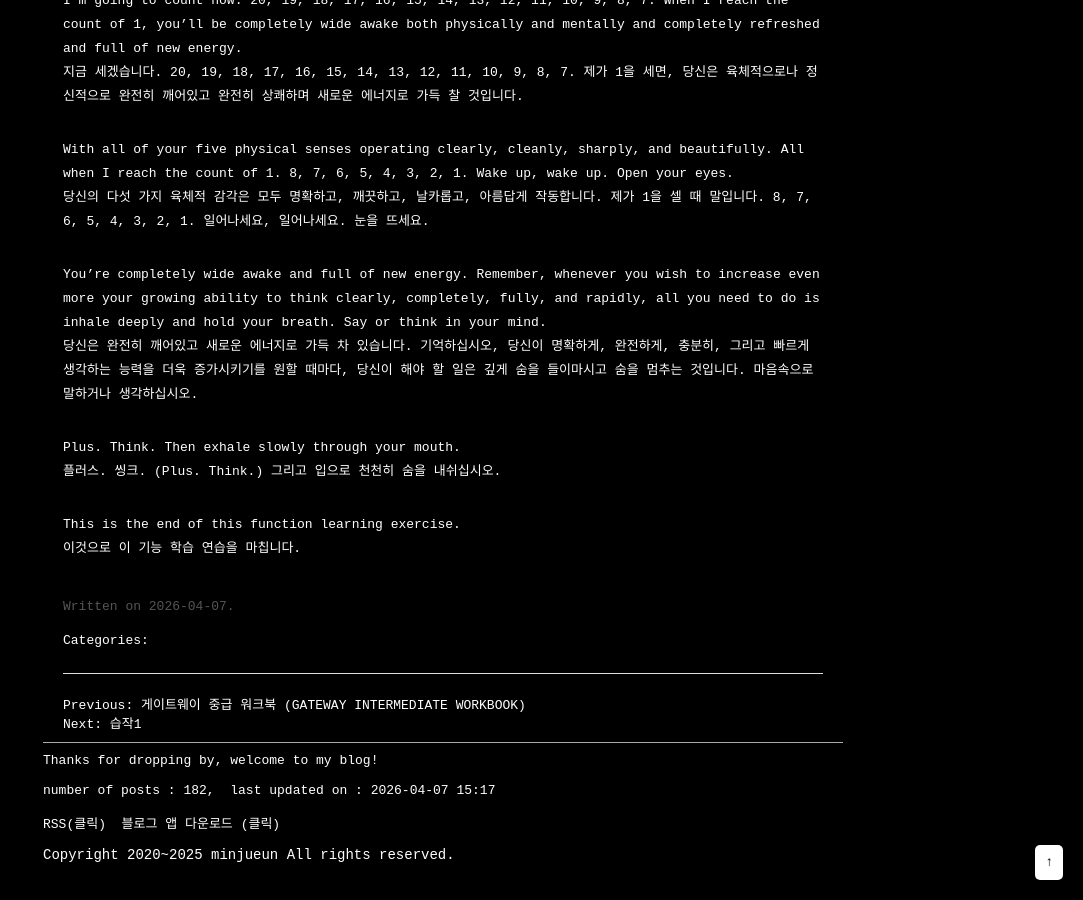
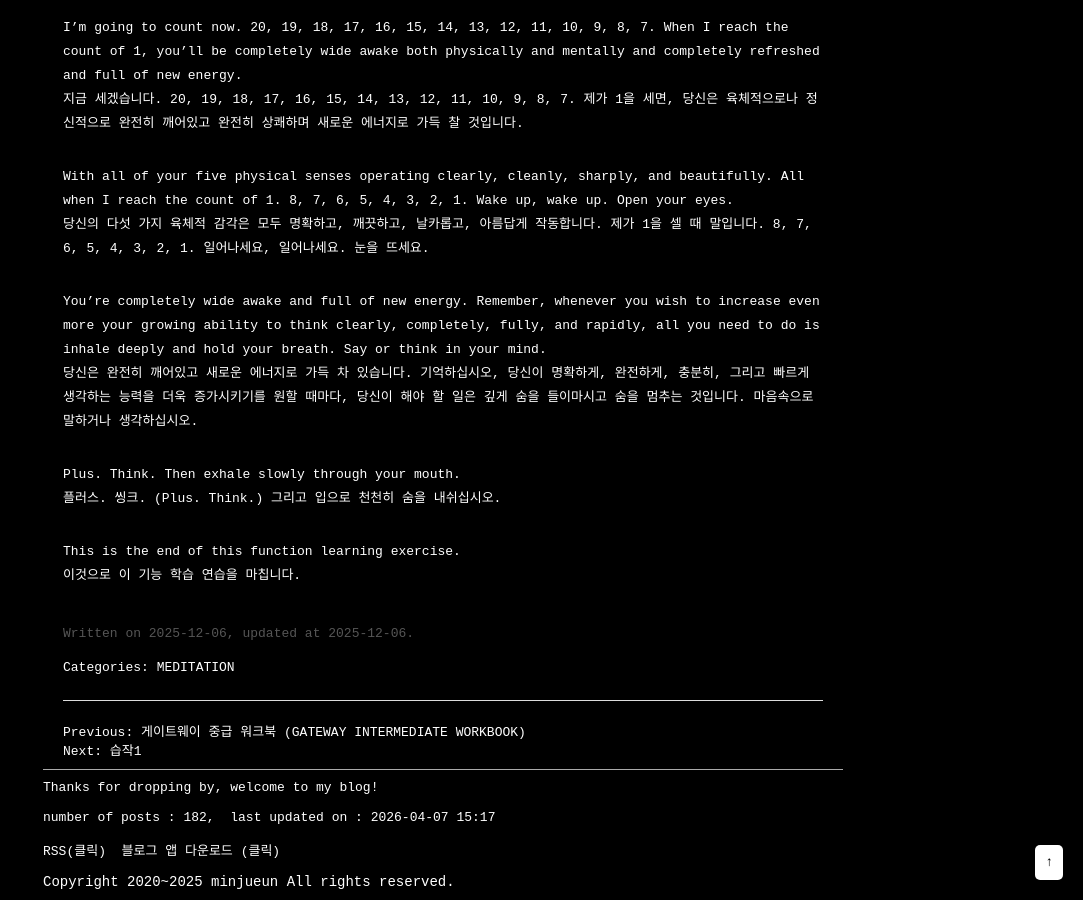
Before and after one commit to whoisrealminjueun/whoisrealminjueun.github.io, a Jekyll site: the page built from _posts/2025-12-06-H-plus - Think Fast.md, in a window 1280 px wide and 900 px high, scrolled down 3179 px. Shown: the whole window, without its empty margins (197-1280 px from the left). Built offline with Jekyll 4.4.1, drawn with Linux system fonts in a browser that asks for light colours; our own code applies the rules of GitHub Pages for plain Markdown files.

```diff
--- a/_posts/2025-12-06-H-plus - Think Fast.md
+++ b/_posts/2025-12-06-H-plus - Think Fast.md
@@ -1,6 +1,6 @@
 ---
 layout: post
-title:  "H-plus - Think Fast
+title:  "H-plus - Think Fast"
 date:   2025-12-06
 last_modified_at: 2025-12-06
 categories: ["MEDITATION"]
```
